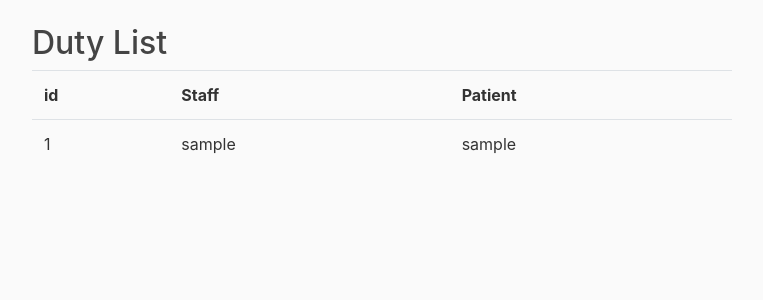
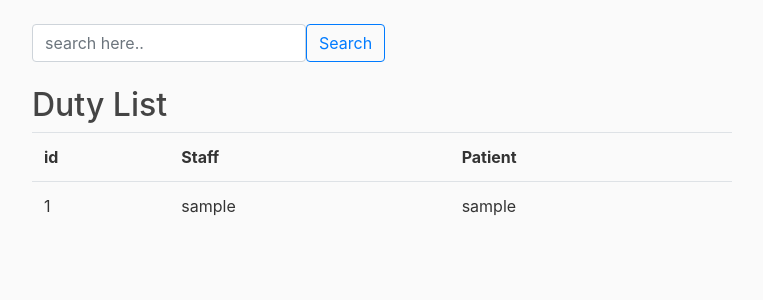
Before and after one commit to ayushipandya89/Hospital-Management-System, a Django app: page /view_duty/ in a window 1280 px wide. Shown: the part 56-356 px from the top of the page, without its empty margins (68-831 px from the left). Run offline with Django 4.2, Linux system fonts and the light colour scheme; a user stored in the database is signed in; tables that the repository leaves empty hold one stand-in row (values such as "Sample post"); some libraries are stand-ins or nearby versions.

Commit message:
add search functionality in listviews in nurse app

```diff
--- a/nurse/templates/nurse/view_duty.html
+++ b/nurse/templates/nurse/view_duty.html
@@ -4,6 +4,12 @@
 {% block content %}
     {% if user.is_superuser %}
         <div class="container">
+            <form class="form-inline my-2 my-lg-0" method="post" role="search" action="{% url 'view-duty' %}">
+                {% csrf_token %}
+                <input type="search" class="form-control" id="view_duty_form" placeholder="search here.." name="search">
+                <button class="btn btn-outline-primary my-2 my-sm-0" id="medicine_form" type="submit">Search</button>
+            </form>
+            <br>
             <h2> Duty List </h2>
             <div class="row">
               <div class="col-sm">
@@ -14,12 +20,20 @@
                 <th>Patient</th>
 
               </tr>
-                {% for duty in nurseduty %}
+                {% for duty in all_data %}
                   <tr>
                     <td>{{ duty.id }}</td>
                     <td>{{ duty.staff }}</td>
                     <td>{% for patient in duty.patient.all %}{{ patient.patient.patient  }}{% endfor %}</td>
                   </tr>
+                {% empty %}
+                    {% for duty in data %}
+                      <tr>
+                        <td>{{ duty.id }}</td>
+                        <td>{{ duty.staff }}</td>
+                        <td>{% for patient in duty.patient.all %}{{ patient.patient.patient  }}{% endfor %}</td>
+                      </tr>
+                    {% endfor %}
                 {% endfor %}
               </table>
               </div>
@@ -27,3 +41,26 @@
         </div>
     {% endif %}
 {% endblock %}
+
+
+
+{% block scripts %}
+  <script>
+    console.log('start')
+    var availableTags = [ ];
+
+    $.ajax({
+        method:"GET",
+        url:"{% url 'search_duty' %}",
+        success: function (response){
+            console.log(response)
+            startAutocomplete(response);
+        }
+    })
+    function startAutocomplete(availableTags) {
+        $("#view_duty_form").autocomplete({
+            source: availableTags
+        });
+    }
+  </script>
+{% endblock scripts %}
--- a/nurse/urls.py
+++ b/nurse/urls.py
@@ -1,9 +1,10 @@
 from django.urls import path
 from . import views
-from .views import ViewDuty
+from .views import ViewDuty, SearchDuty
 
 urlpatterns = [
     path('duty/', views.AssignDuty.as_view(), name='duty'),
     path('view_duty/', ViewDuty.as_view(), name='view-duty'),
+    path('search_duty/', SearchDuty.as_view(), name='search_duty'),
 
 ]
--- a/nurse/views.py
+++ b/nurse/views.py
@@ -1,6 +1,8 @@
 from django.contrib.messages.views import SuccessMessageMixin
-from django.shortcuts import render
+from django.http import JsonResponse
+from django.shortcuts import render, redirect
 from django.urls import reverse_lazy
+from django.views import View
 from django.views.generic import CreateView, ListView
 
 from constants import DUTY_ASSIGN_MSG
@@ -26,13 +28,37 @@ class AssignDuty(SuccessMessageMixin, CreateView):
         return render(request, 'appointment/not_admin.html')
 
 
-class ViewDuty(ListView):
+class SearchDuty(View):
+    """
+    class for give data to ajax call for search user
+    """
+
+    def get(self, request):
+        room = NurseDuty.objects.all().values_list('staff__staff__username', flat=True)
+        room_list = list(room)
+        return JsonResponse(room_list, safe=False)
+
+
+class ViewDuty(View):
     """
     class for view the list of duty
     """
-    model = NurseDuty
-    template_name = 'nurse/view_duty.html'
-    context_object_name = 'nurseduty'
+
+    def get(self, request):
+        all_data = NurseDuty.objects.all()
+        context = {
+            'all_data': all_data
+        }
+        return render(request, 'nurse/view_duty.html', context)
+
+    def post(self, request):
+        search = request.POST['search']
+        if search != " ":
+            search = search.strip()
+            user = NurseDuty.objects.filter(staff__staff__username__icontains=search)
+            return render(request, 'nurse/view_duty.html', {'data': user})
+        else:
+            return redirect('Hospital-home')
 
     def dispatch(self, request, *args, **kwargs):
         if is_admin(user=self.request.user):
```
